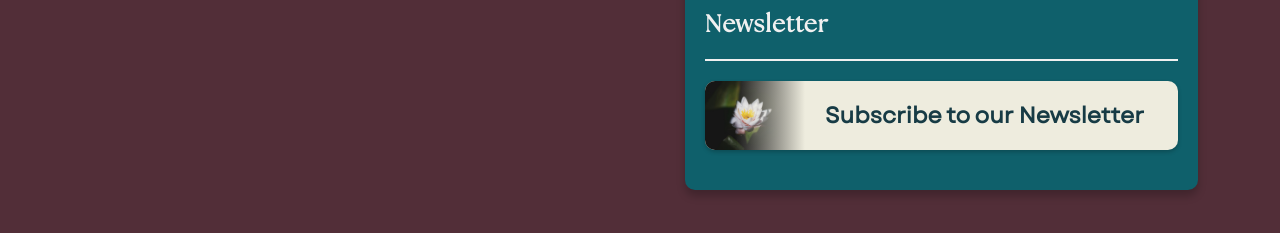
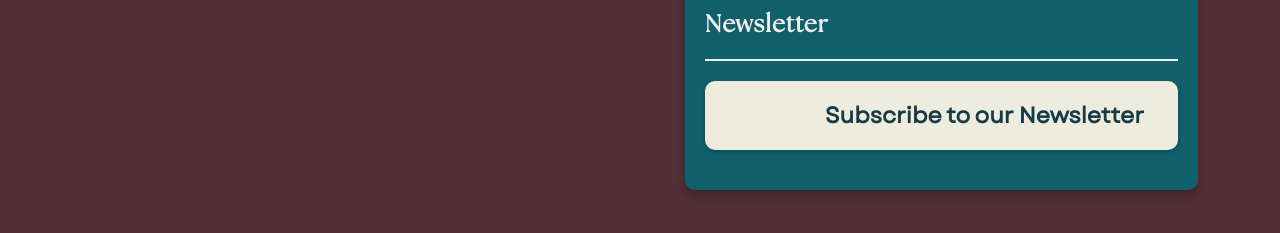
Before and after one commit to nazh0q/bindaas, a plain HTML site: page index.html in a window 1280 px wide. Shown: the part 521-754 px from the top of the page. Drawn offline with Linux system fonts and the light colour scheme.

Commit message:
Add files via upload

```diff
--- a/index.html
+++ b/index.html
@@ -29,7 +29,7 @@
       <h2 class="subheading">Newsletter</h2>
       <hr class="divider">
       <a href="subscribe.html" target="_blank" class="newsletter-container">
-        <div class="newsletter-image" style="background-image: url('kateryna-sheliuk-Eio96QE5cxM-unsplash.jpg');"></div>
+        <div class="newsletter-image" style="background-image: url('');"></div>
         <div class="newsletter-text">Subscribe to our Newsletter</div>
       </a>
     </div>
```
